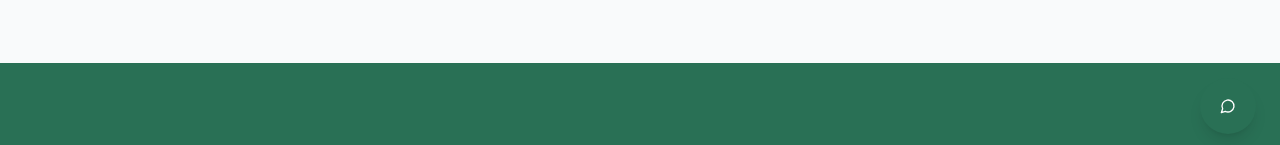
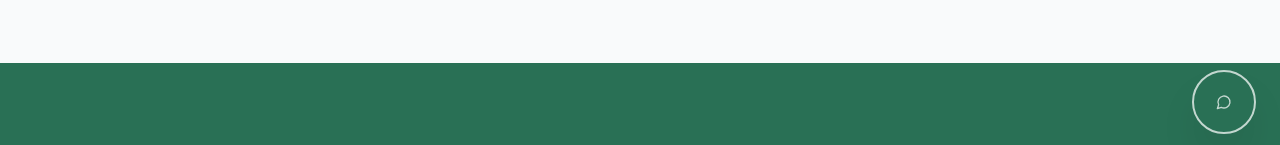
Before and after one commit to aditigandhi-5c/last-opinion, a React (Vite) app: page / in a window 1280 px wide. Shown: the part 642-787 px from the top of the page. Built offline with nearby package versions, Linux system fonts and the light colour scheme.

Commit message:
Improve chatbot visibility

```diff
--- a/src/components/ChatBot.tsx
+++ b/src/components/ChatBot.tsx
@@ -39,10 +39,10 @@ const ChatBot = () => {
       <div className="fixed bottom-6 right-6 z-50">
         <Button
           onClick={() => setIsOpen(!isOpen)}
-          className="rounded-full w-14 h-14 bg-primary hover:bg-primary/90 shadow-lg"
+          className="rounded-full w-16 h-16 bg-primary hover:bg-primary/90 shadow-2xl hover:shadow-primary/25 animate-pulse hover:animate-none transition-all duration-300 hover:scale-110 border-2 border-white"
           size="icon"
         >
-          {isOpen ? <X className="h-6 w-6" /> : <MessageCircle className="h-6 w-6" />}
+          {isOpen ? <X className="h-7 w-7" /> : <MessageCircle className="h-7 w-7" />}
         </Button>
       </div>
 
```
